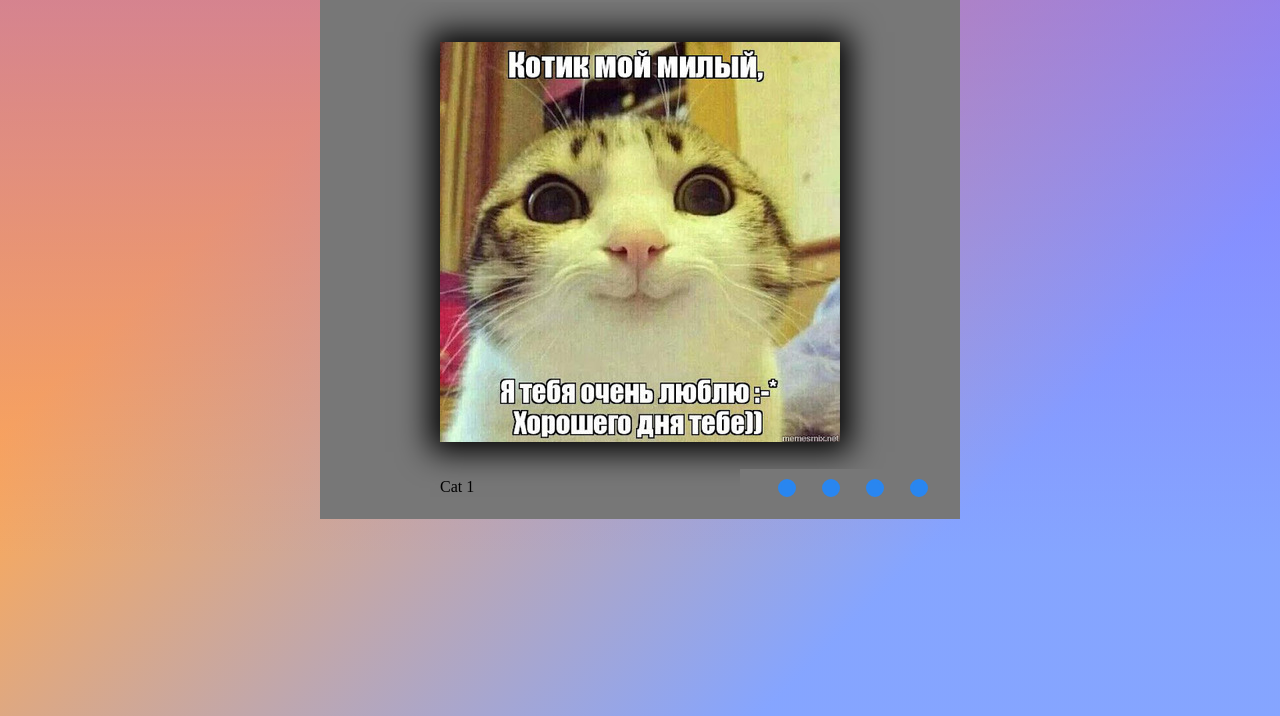
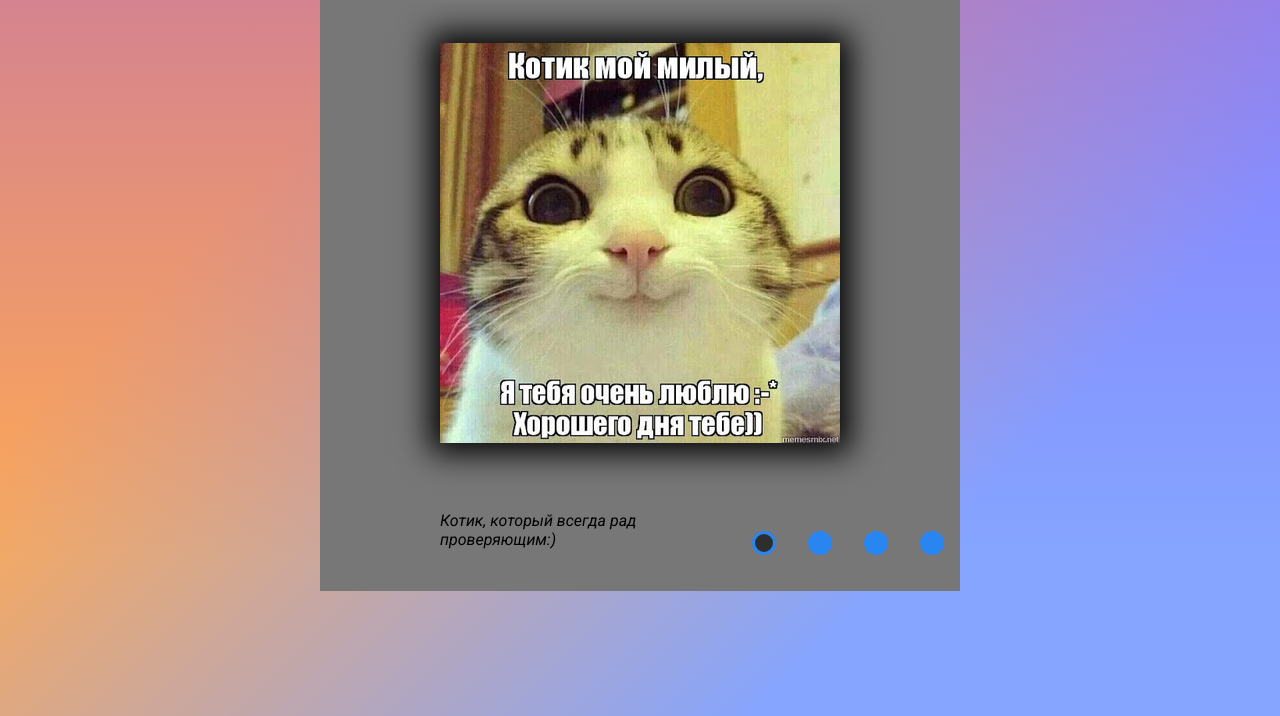
Before and after one commit to AndKurt/cssMemSlider, a plain HTML site: page cssMemSlider/index.html in a window 1280 px wide. Shown: the part 84-800 px from the top of the page. Drawn offline with Linux system fonts and the light colour scheme.

Commit message:
fix: bullets (Sun, October 17, 2021 2:21:00 PM)

```diff
--- a/cssMemSlider/index.html
+++ b/cssMemSlider/index.html
@@ -4,6 +4,12 @@
     <meta charset="UTF-8" />
     <meta http-equiv="X-UA-Compatible" content="IE=edge" />
     <meta name="viewport" content="width=device-width, initial-scale=1.0" />
+    <link rel="preconnect" href="https://fonts.googleapis.com" />
+    <link rel="preconnect" href="https://fonts.gstatic.com" crossorigin />
+    <link
+      href="https://fonts.googleapis.com/css2?family=Roboto:ital,wght@0,100;0,300;0,400;1,100;1,300;1,400&display=swap"
+      rel="stylesheet"
+    />
     <link rel="stylesheet" href="style.css" />
     <title>cssMemSlider</title>
   </head>
@@ -26,7 +32,9 @@
                     <div class="slide-img">
                       <img src="./assets/cat1.jpg" alt="cat1" />
                     </div>
-                    <p class="slide-text">Cat 1</p>
+                    <p class="slide-text">
+                      Котик, который всегда рад проверяющим:)
+                    </p>
                   </div>
                 </div>
                 <div class="slide slide_2">
@@ -34,7 +42,10 @@
                     <div class="slide-img">
                       <img src="./assets/cat2.jpg" alt="cat2" />
                     </div>
-                    <p class="slide-text">Cat 2</p>
+                    <p class="slide-text">
+                      А этот котик способен на перевоплощения, если проверящий
+                      не объективен:)
+                    </p>
                   </div>
                 </div>
                 <div class="slide slide_3">
@@ -42,7 +53,7 @@
                     <div class="slide-img">
                       <img src="./assets/cat3.jpg" alt="cat3" />
                     </div>
-                    <p class="slide-text">Cat 3</p>
+                    <p class="slide-text">Максимально содержательный котик:)</p>
                   </div>
                 </div>
                 <div class="slide slide_4">
@@ -50,25 +61,17 @@
                     <div class="slide-img">
                       <img src="./assets/cat4.jpg" alt="cat4" />
                     </div>
-                    <p class="slide-text">Cat 4</p>
+                    <p class="slide-text">Peace from the heart:)</p>
                   </div>
                 </div>
               </div>
             </div>
           </div>
-          <div id="bullet">
-            <label for="slide1">
-              <div class="bullet"></div>
-            </label>
-            <label for="slide2">
-              <div class="bullet"></div>
-            </label>
-            <label for="slide3">
-              <div class="bullet"></div>
-            </label>
-            <label for="slide4">
-              <div class="bullet"></div>
-            </label>
+          <div class="control-bullets">
+            <label class="bullet" for="slide1"> </label>
+            <label class="bullet" for="slide2"> </label>
+            <label class="bullet" for="slide3"> </label>
+            <label class="bullet" for="slide4"> </label>
           </div>
         </div>
       </main>
--- a/cssMemSlider/style.css
+++ b/cssMemSlider/style.css
@@ -17,7 +17,6 @@ body {
   margin: 0 auto;
   max-width: 50%;
   padding: 0px 1em;
-  /*background: #777;*/
 }
 
 .header {
@@ -27,8 +26,8 @@ body {
 }
 
 .header h1 {
+  font-family: Roboto;
   color: red;
-  /*margin: 0.4em;*/
 }
 
 .slider {
@@ -42,11 +41,6 @@ body {
 
 input[type='radio'] {
   display: none;
-}
-
-label {
-  cursor: pointer;
-  text-decoration: none;
 }
 
 .slides {
@@ -71,9 +65,13 @@ label {
 }
 
 .slide-text {
-  margin-top: 2em;
+  margin-top: 4em;
   text-align: left;
   color: #000;
+  width: 50%;
+  font-family: Roboto;
+  font-weight: 500;
+  font-style: italic;
 }
 
 #slide1:checked ~ .slides .slides-wrapper {
@@ -100,63 +98,97 @@ label {
   justify-content: center;
   align-items: center;
   height: 100%;
-  color: #fff;
 }
 
-#bullet {
-  text-align: right;
+.control-bullets {
+  display: flex;
+  width: 14em;
+  height: 6em;
+  align-items: center;
+  justify-content: space-between;
+  position: relative;
+  top: -6em;
   z-index: 2;
-  position: relative;
-  top: -50px;
   background: #777;
-  width: 200px;
-  margin-right: 20px;
 }
 
-label {
-  /*box-sizing: border-box;*/
-  justify-content: center;
-  align-self: center;
-  display: inline-block;
-  width: 2.5em;
-  height: 2.5em;
-  /*border-radius: 100%;
-  border: 3px #2986f0 solid;
-  background: #2986f0;*/
+.bullet {
+  display: block;
+  user-select: none;
+  width: 1.5em;
+  height: 1.5em;
+  padding: 1em;
+  cursor: pointer;
 }
 
-label:hover {
-  /*transition: 1.2s;
-  border: 3px #fff solid;
-  background: #fff;*/
+.bullet::after {
+  box-sizing: border-box;
+  display: block;
+  content: '';
+  width: 100%;
+  height: 100%;
+  border-radius: 50%;
+  background: #2986f0;
+  transition: 0.5s;
 }
 
-#slide1:checked ~ #bullet label:nth-child(1),
-#slide2:checked ~ #bullet label:nth-child(2),
-#slide3:checked ~ #bullet label:nth-child(3),
-#slide4:checked ~ #bullet label:nth-child(4) {
-  /*border: 3px #2986f0 solid;
-  background: #2f2e2e;*/
+.bullet:hover::after {
+  transition: 0.5s;
+  background: #fff;
 }
 
-#slide1:checked:hover ~ #bullet label:nth-child(1),
-#slide2:checked:hover ~ #bullet label:nth-child(2),
-#slide3:checked:hover ~ #bullet label:nth-child(3),
-#slide4:checked:hover ~ #bullet label:nth-child(4) {
+#slide1:checked ~ .control-bullets .bullet:nth-child(1)::after,
+#slide2:checked ~ .control-bullets .bullet:nth-child(2)::after,
+#slide3:checked ~ .control-bullets .bullet:nth-child(3)::after,
+#slide4:checked ~ .control-bullets .bullet:nth-child(4)::after {
+  border: 3px #2986f0 solid;
+  background: #2f2e2e;
+}
+
+#slide1:checked ~ .control-bullets .bullet:nth-child(1):hover::after,
+#slide2:checked ~ .control-bullets .bullet:nth-child(2):hover::after,
+#slide3:checked ~ .control-bullets .bullet:nth-child(3):hover::after,
+#slide4:checked ~ .control-bullets .bullet:nth-child(4):hover::after {
   border: 3px #fff solid;
 }
 
-.bullet {
-  margin: 10px;
-  border: 3px #2986f0 solid;
-  background: #2986f0;
-  border-radius: 100%;
-  width: 12px;
-  height: 12px;
-  transition: 1s;
+@media (max-width: 900px) {
+  .slide-img img {
+    max-width: 90%;
+  }
+  .slider {
+    align-items: center;
+  }
+  .slide-text {
+    width: 100%;
+    margin-top: 8em;
+    text-align: center;
+  }
+
+  .control-bullets {
+    height: 2em;
+    top: -9.5em;
+  }
 }
 
-.bullet:hover {
-  background: #fff;
-  border: 3px #fff solid;
+@media (max-width: 800px) {
+  .slide-text {
+    margin-top: 6em;
+  }
+
+  .control-bullets {
+    top: -7.5em;
+  }
 }
+
+@media (max-width: 720px) {
+  .slide-text {
+    margin-top: 7em;
+  }
+}
+
+@media (max-width: 640px) {
+  .slide-text {
+    margin-top: 5em;
+  }
+}
```
